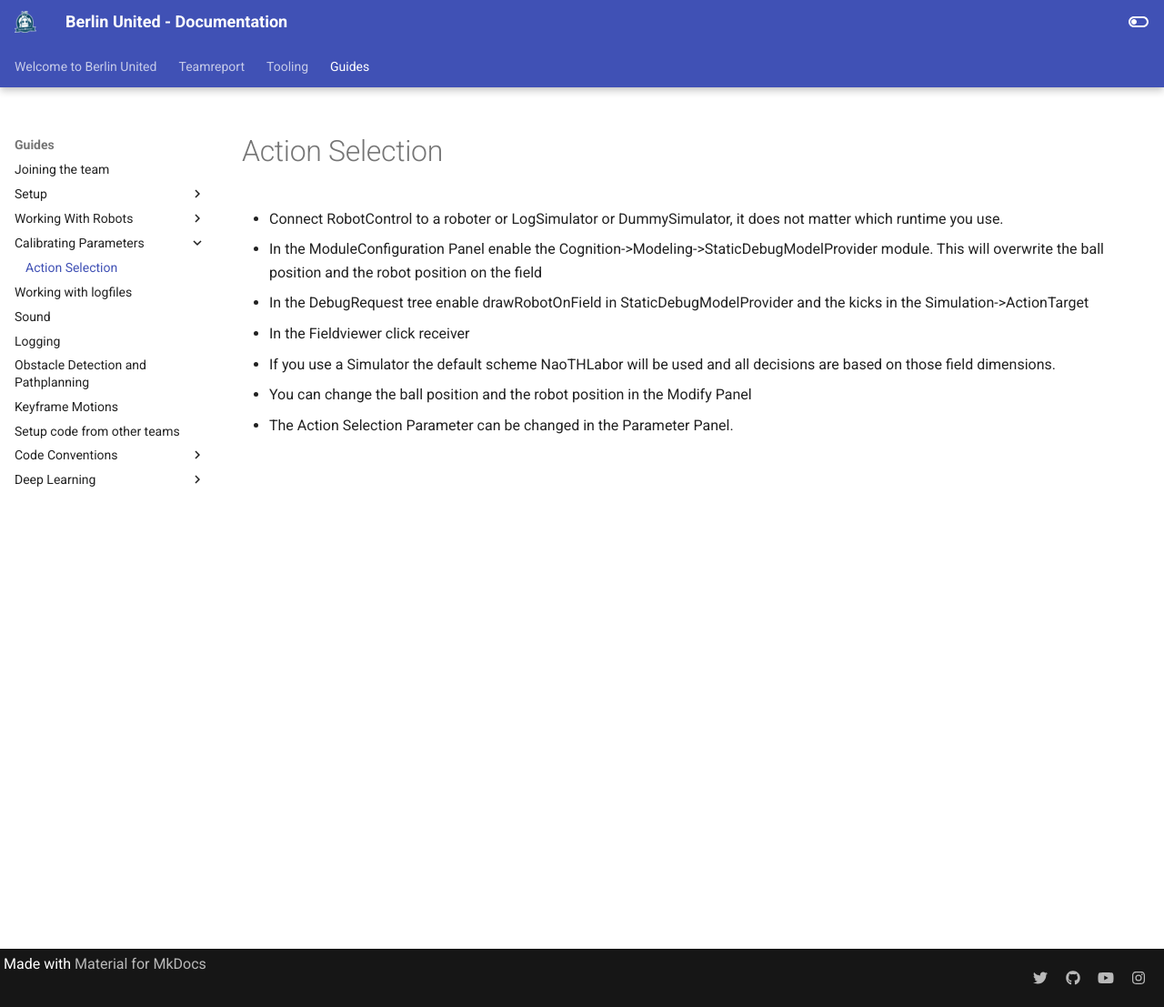
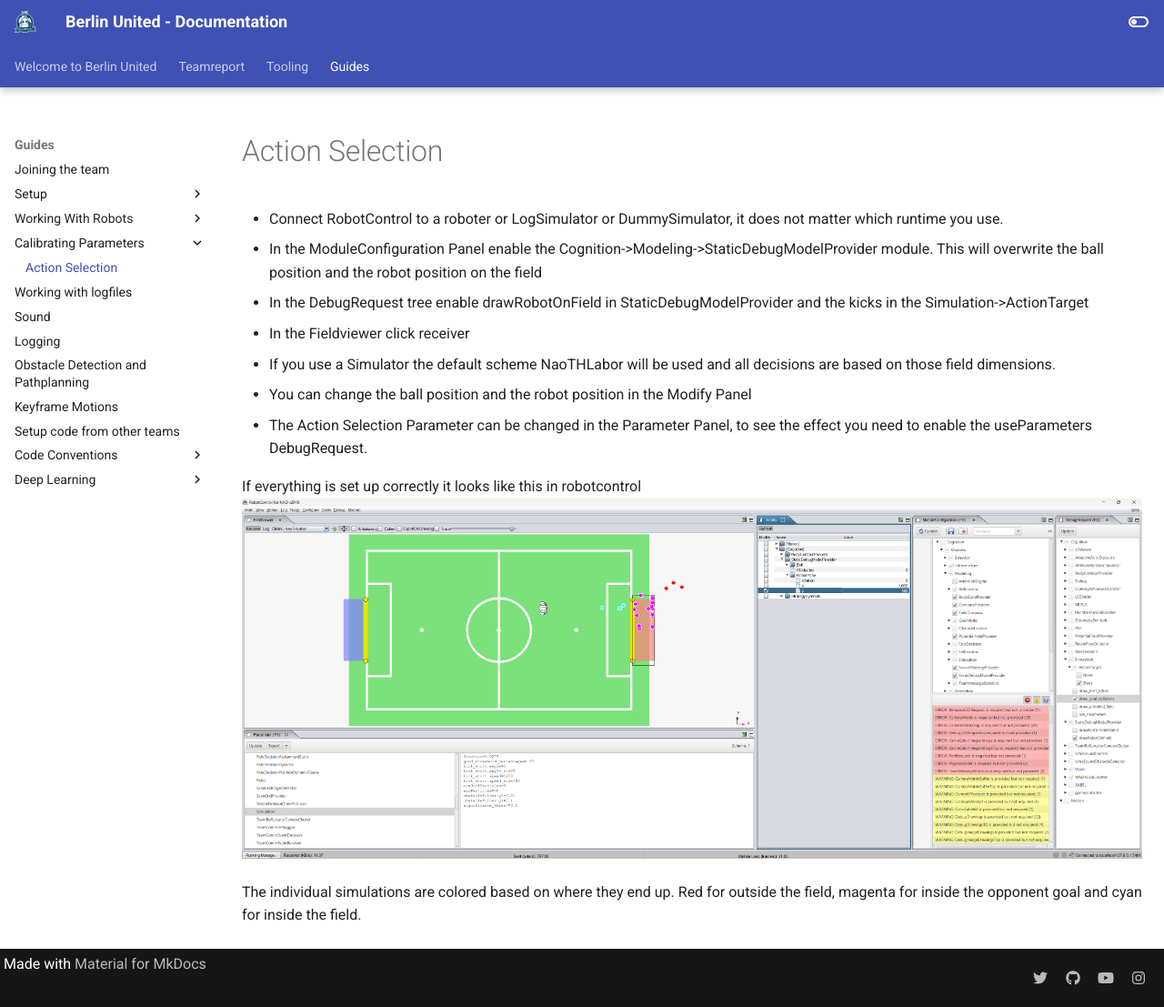
Before and after one commit to BerlinUnited/berlinunited.github.io, an MkDocs documentation site: the page built from docs/guides/calibration/action_selection.md, in a window 1280 px wide and 1107 px high. Shown: the whole window at 91% size. Built offline with MkDocs 1.6.1 and Material for MkDocs 9.7.7, drawn with Linux system fonts in a browser that asks for light colours.

Commit message:
update action selection

```diff
--- a/docs/guides/calibration/action_selection.md
+++ b/docs/guides/calibration/action_selection.md
@@ -5,4 +5,9 @@
 - In the Fieldviewer click receiver
 - If you use a Simulator the default scheme NaoTHLabor will be used and all decisions are based on those field dimensions.
 - You can change the ball position and the robot position in the Modify Panel
-- The Action Selection Parameter can be changed in the Parameter Panel.
+- The Action Selection Parameter can be changed in the Parameter Panel, to see the effect you need to enable the useParameters DebugRequest.
+
+If everything is set up correctly it looks like this in robotcontrol
+![action selection visualization in robot control](../../img/calibration/action_selection_robotcontrol.png)
+
+The individual simulations are colored based on where they end up. Red for outside the field, magenta for inside the opponent goal and cyan for inside the field.
```
Also changed, not shown: docs/img/calibration/action_selection_robotcontrol.png (added).
